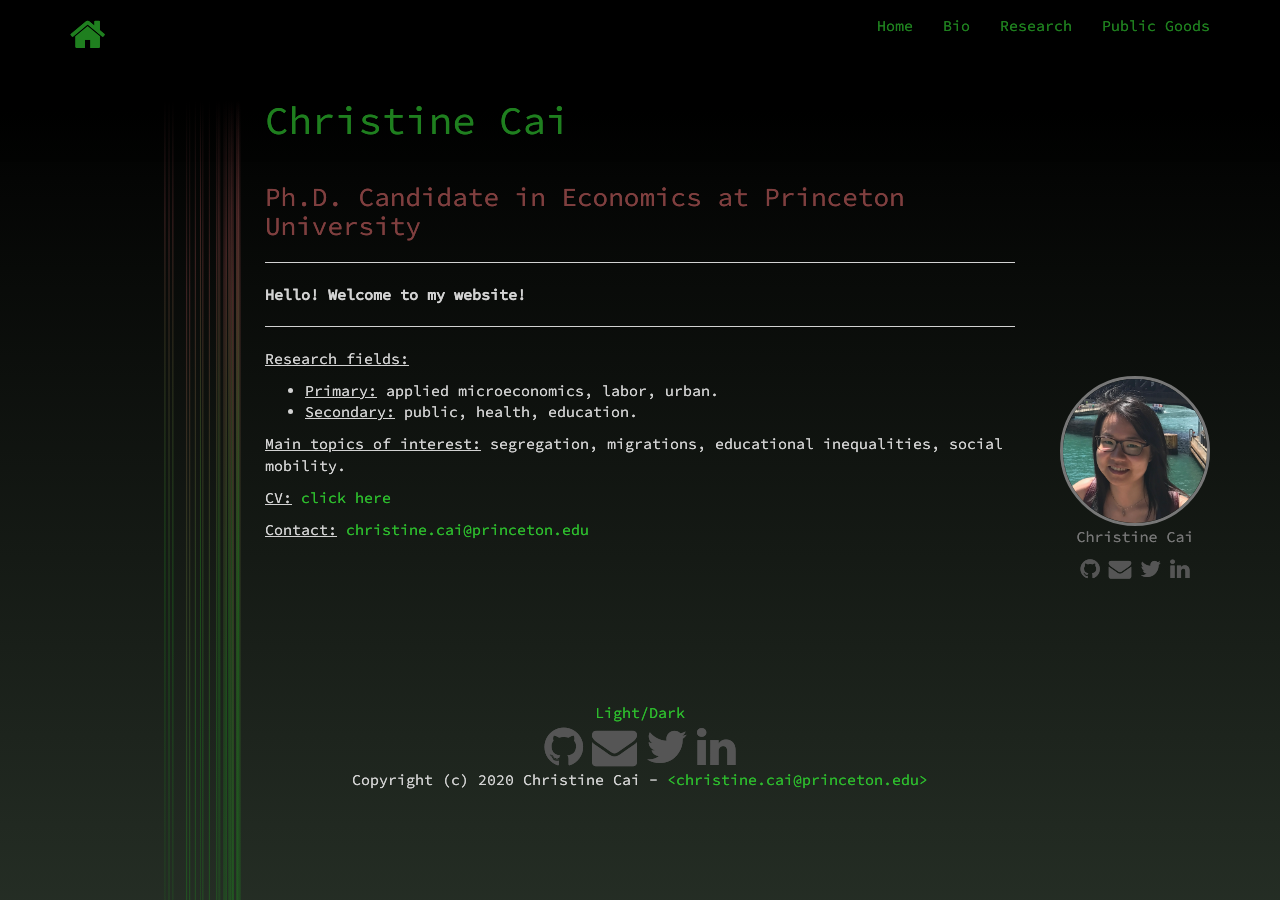
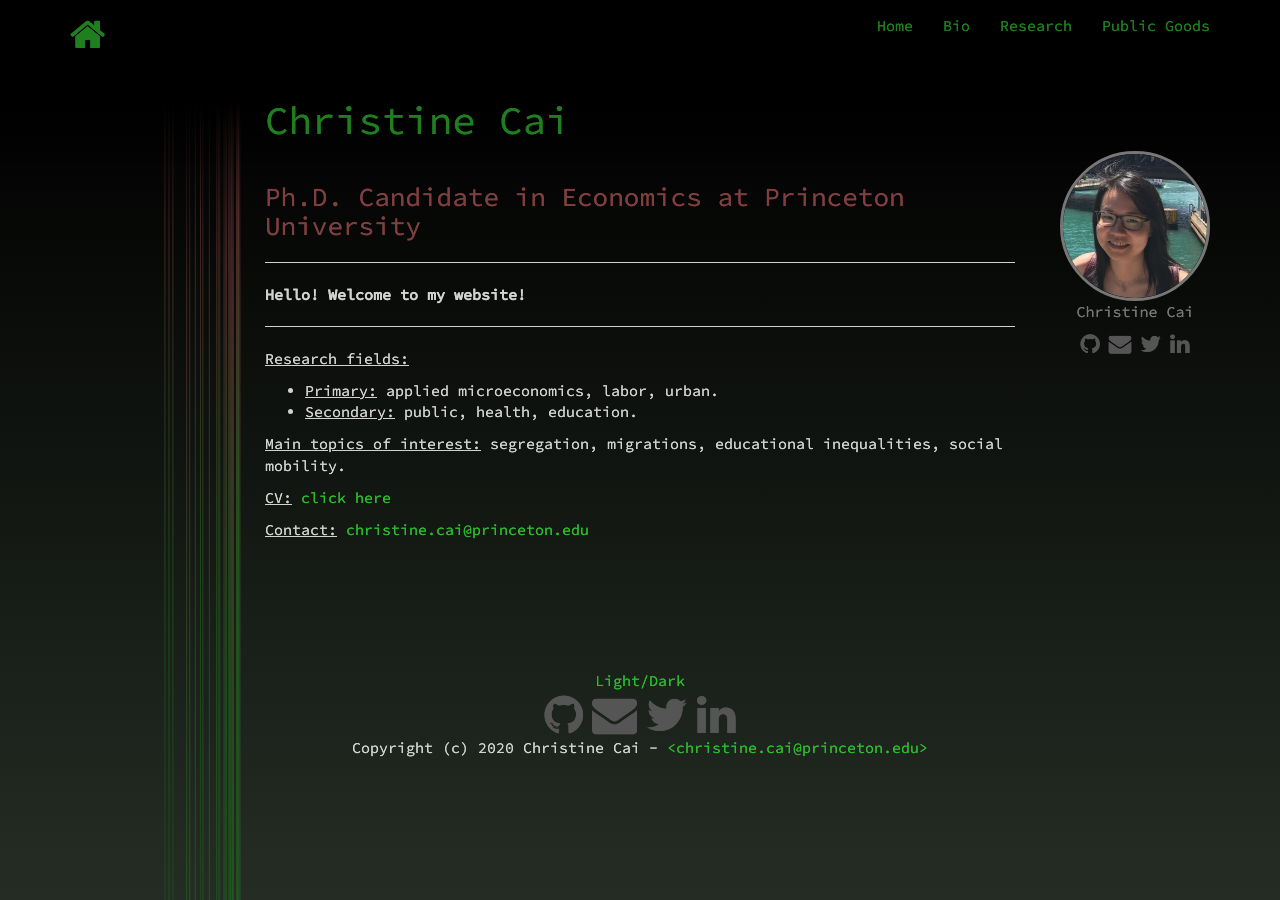
Before and after one commit to christinecai/website, a Jekyll site: the page built from index.md, in a window 1280 px wide. Built offline with Jekyll 4.4.1, drawn with Linux system fonts in a browser that asks for light colours; nearby versions of some CDN libraries.

Commit message:
Update default.html

```diff
--- a/_layouts/default.html
+++ b/_layouts/default.html
@@ -35,13 +35,13 @@
             <h1 class="h1-strip" style="padding-bottom:1em; margin-bottom: 0;"></h1>
           </div>
           <div class="page-separator visible-xs">
-            <h1 class="h1-strip" style="padding-bottom:2em; margin-bottom: 0;"></h1>
+            <h1 class="h1-strip" style="padding-bottom:1em; margin-bottom: 0;"></h1>
           </div>
           <h1 class="post-title page-title" id="title"><a href="#title">{{ page.title }}</a></h1>
           {{ content }}
         </div>
         <div class="col-sm-2">
-          <div class="pane-separator hidden-xs" style="margin-bottom:25em;"></div>
+          <div class="pane-separator hidden-xs" style="margin-bottom:10em;"></div>
           <div class="pane-separator visible-xs" style="margin-bottom:5em;"></div>
           <div class="right-pane" style="margin-left: 1em;">
             {% if site.avatar == true %}
```
